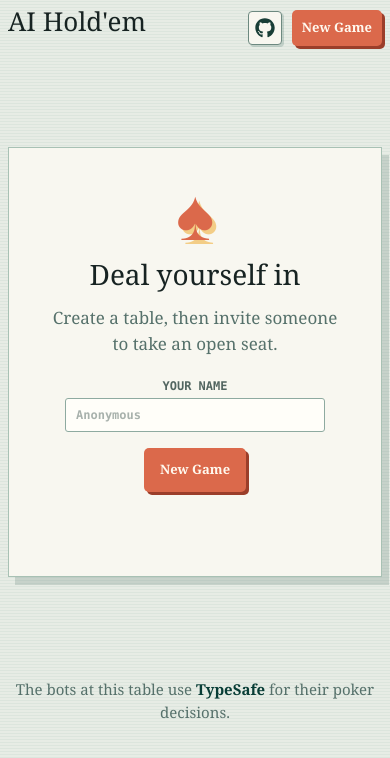
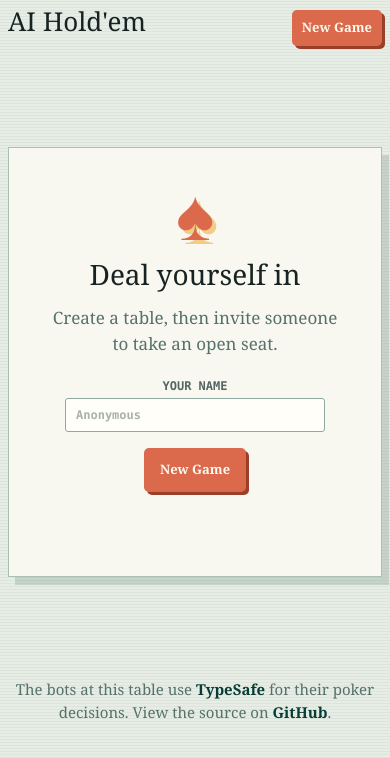
Before and after one commit to jonime/ai-holdem, a Next.js app: page / in a window 390 px wide. Shown: the top 758 px of the page. Built offline with nearby package versions, Linux system fonts and the light colour scheme.

Commit message:
refactor(poker): remove GitHub link from AppHeader and clean up globals.css

```diff
--- a/app/globals.css
+++ b/app/globals.css
@@ -52,22 +52,6 @@ button:disabled {
   display: flex;
   gap: 10px;
   align-items: center;
-}
-.github-link {
-  display: grid;
-  width: 42px;
-  height: 42px;
-  place-items: center;
-  border: 1px solid #6d8980;
-  border-radius: 4px;
-  color: #193e37;
-  background: #f8f7f0;
-  box-shadow: 2px 2px 0 rgba(30, 78, 68, 0.18);
-}
-.github-link:hover {
-  color: #f8f7f0;
-  border-color: #0e5a4d;
-  background: #0e5a4d;
 }
 .eyebrow,
 .panel-kicker {
@@ -177,13 +161,6 @@ h2 {
 .game-layout {
   max-width: 1220px;
   margin: auto;
-  display: grid;
-  grid-template-columns: minmax(0, 1fr) auto;
-  gap: 22px;
-  align-items: start;
-}
-.game-layout > aside {
-  width: 310px;
 }
 .table-shell {
   background: #f6f5ee;
@@ -1001,12 +978,6 @@ h2 {
   font-size: 14px;
 }
 @media (max-width: 860px) {
-  .game-layout {
-    grid-template-columns: 1fr;
-  }
-  .game-layout > aside {
-    width: auto;
-  }
   .felt {
     min-height: 490px;
     padding: 20px 12px;
@@ -1102,10 +1073,6 @@ h2 {
     padding: 8px 10px;
     font-size: 13px;
   }
-  .github-link {
-    width: 34px;
-    height: 34px;
-  }
   .table-meta {
     padding: 8px 10px;
     font-size: 11px;
--- a/app/page.tsx
+++ b/app/page.tsx
@@ -76,7 +76,15 @@ export default function Home() {
           <a href="https://typesafe.ai/" target="_blank" rel="noreferrer">
             TypeSafe
           </a>{" "}
-          for their poker decisions.
+          for their poker decisions. View the source on{" "}
+          <a
+            href="https://github.com/jonime/ai-holdem"
+            target="_blank"
+            rel="noreferrer"
+          >
+            GitHub
+          </a>
+          .
         </p>
       </section>
     </main>
--- a/components/poker/AppHeader.tsx
+++ b/components/poker/AppHeader.tsx
@@ -1,6 +1,4 @@
 "use client";
-
-import { FaGithub } from "react-icons/fa";
 
 interface AppHeaderProps {
   readonly loading?: boolean;
@@ -14,16 +12,6 @@ export function AppHeader({ loading = false, onNewGame }: AppHeaderProps) {
         <h1>AI Hold&apos;em</h1>
       </div>
       <div className="header-actions">
-        <a
-          className="github-link"
-          href="https://github.com/jonime/ai-holdem"
-          target="_blank"
-          rel="noreferrer"
-          aria-label="Open the GitHub repository"
-          title="Open the GitHub repository"
-        >
-          <FaGithub aria-hidden="true" size={20} />
-        </a>
         <button
           className="new-game"
           type="button"
```
